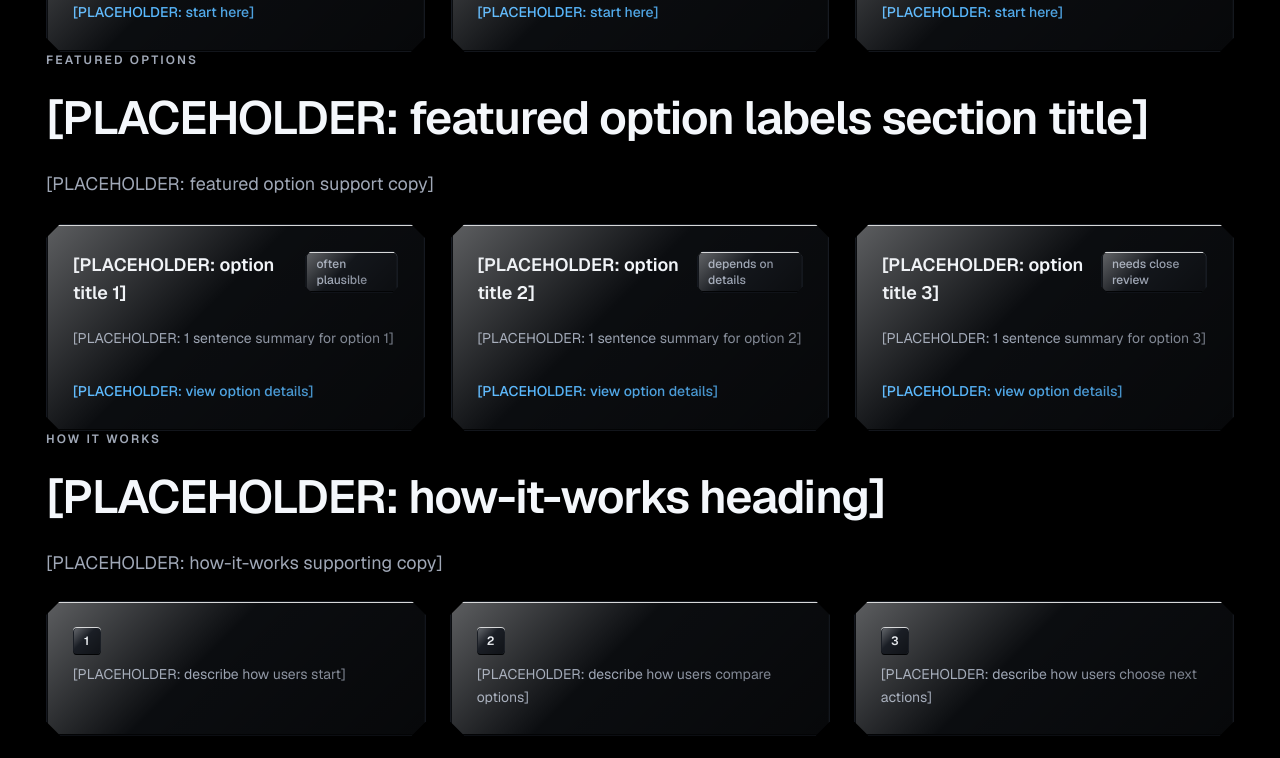
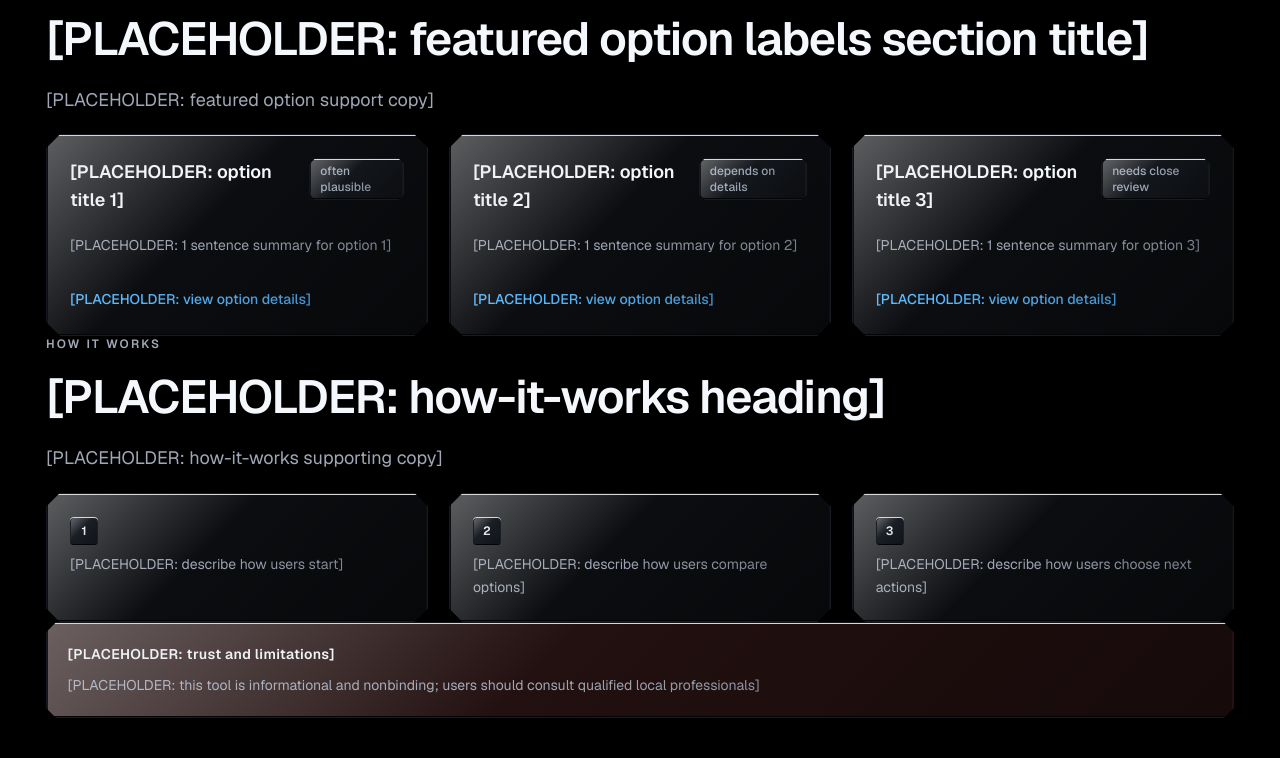
Before and after one commit to zackholtUVA/affordable-housing-library-digital.mvp, a Next.js app: page / in a window 1280 px wide. Shown: the part 1640-2398 px from the top of the page. Built offline with nearby package versions, Linux system fonts and the light colour scheme.

Commit message:
Stabilize spacing hotspots across explore, compare, and next-steps

```diff
--- a/app/compare/page.tsx
+++ b/app/compare/page.tsx
@@ -22,8 +22,8 @@ export default function ComparePage() {
     .filter((option): option is NonNullable<typeof option> => Boolean(option));
 
   return (
-    <PageShell className="space-y-[calc(var(--space-section)*0.88)]">
-      <header className="space-y-3">
+    <PageShell className="space-y-[var(--space-section)] pb-[max(0.5rem,var(--space-footer-top))]">
+      <header className="space-y-[var(--space-stack)]">
         <h1 className="text-balance text-3xl font-semibold tracking-tight md:text-4xl">
           [PLACEHOLDER: compare page heading]
         </h1>
--- a/app/explore/page.tsx
+++ b/app/explore/page.tsx
@@ -93,7 +93,7 @@ export default function ExplorePage() {
         </div>
 
         <section className="min-w-0 space-y-[var(--space-stack)]">
-          <div className="sticky-offset-ui shape-angular-md surface-3d sticky z-20 mb-2 flex min-w-0 flex-wrap items-center gap-3 border border-[var(--border)] bg-[color-mix(in_oklab,var(--surface)_95%,transparent)] p-[max(1rem,var(--space-stack))] backdrop-blur-xl">
+          <div className="sticky-offset-ui shape-angular-md surface-3d sticky z-20 mb-[var(--space-stack)] flex min-w-0 flex-wrap items-center gap-3 border border-[var(--border)] bg-[color-mix(in_oklab,var(--surface)_95%,transparent)] p-[max(1rem,var(--space-stack))] backdrop-blur-xl lg:static lg:top-auto lg:z-auto">
             <FilterChipBar filters={filters} onRemove={toggleFilter} onClear={resetFilters} />
             <button
               type="button"
--- a/app/globals.css
+++ b/app/globals.css
@@ -14,13 +14,13 @@
   --motion-distance: 10px;
   --motion-stagger: 70ms;
   --space-page-x: clamp(1.5rem, 3.6vw, 3rem);
-  --space-page-y: clamp(2.25rem, 4.4vw, 4rem);
-  --space-section: clamp(2rem, 4.2vw, 3.5rem);
-  --space-stack: clamp(1rem, 2vw, 1.6rem);
-  --space-card-pad: clamp(1.1rem, 2vw, 1.8rem);
-  --space-page-bottom: clamp(2rem, 4vw, 3.5rem);
-  --space-footer-top: clamp(1.5rem, 3vw, 2.5rem);
-  --space-footer-y: clamp(2rem, 4vw, 3.5rem);
+  --space-page-y: clamp(1.5rem, 3vw, 2.5rem);
+  --space-section: clamp(1.4rem, 2.8vw, 2.4rem);
+  --space-stack: clamp(0.85rem, 1.6vw, 1.3rem);
+  --space-card-pad: clamp(1rem, 1.8vw, 1.6rem);
+  --space-page-bottom: clamp(1rem, 2vw, 1.75rem);
+  --space-footer-top: clamp(0.5rem, 1.2vw, 1rem);
+  --space-footer-y: clamp(1.4rem, 2.8vw, 2.2rem);
   --shape-chamfer-sm: 6px;
   --shape-chamfer-md: 10px;
   --shape-chamfer-lg: 14px;
--- a/app/next-steps/page.tsx
+++ b/app/next-steps/page.tsx
@@ -13,8 +13,8 @@ import {
 
 export default function NextStepsPage() {
   return (
-    <PageShell className="space-y-[calc(var(--space-section)*0.9)]">
-      <header className="space-y-3">
+    <PageShell className="space-y-[var(--space-section)]">
+      <header className="space-y-[var(--space-stack)]">
         <h1 className="text-balance text-3xl font-semibold tracking-tight md:text-4xl">
           [PLACEHOLDER: next-step guidance heading]
         </h1>
@@ -23,7 +23,7 @@ export default function NextStepsPage() {
         </p>
       </header>
 
-      <div className="flex flex-wrap gap-2.5">
+      <div className="flex flex-wrap gap-3">
         <Button variant="secondary" size="sm" onClick={() => window.print()}>
           [PLACEHOLDER: print checklist]
         </Button>
@@ -32,7 +32,7 @@ export default function NextStepsPage() {
         </Button>
       </div>
 
-      <div className="grid gap-[var(--space-stack)] lg:grid-cols-3">
+      <div className="mt-[var(--space-stack)] grid gap-[var(--space-stack)] lg:grid-cols-3">
         <Card as="section" className="space-y-6">
           <h2 className="text-lg font-semibold">[PLACEHOLDER: suggested questions]</h2>
           <ul className="space-y-4 text-sm text-[var(--muted)]">
--- a/app/page.tsx
+++ b/app/page.tsx
@@ -10,7 +10,7 @@ import { pathways } from "@/data/pathways";
 
 export default function HomePage() {
   return (
-    <PageShell className="space-y-[calc(var(--space-section)*0.9)]">
+    <PageShell className="space-y-[var(--space-section)]">
       <LaunchHeroSection />
       <div className="fade-in">
         <IntroSection />
@@ -21,8 +21,10 @@ export default function HomePage() {
       <div className="fade-in">
         <FeaturedOptions options={housingOptions} />
       </div>
-      <div className="fade-in space-y-[calc(var(--space-stack)*0.95)]">
+      <div className="fade-in">
         <HowItWorks />
+      </div>
+      <div className="fade-in">
         <InfoCallout title="[PLACEHOLDER: trust and limitations]" tone="warning">
           [PLACEHOLDER: this tool is informational and nonbinding; users should consult qualified local professionals]
         </InfoCallout>
--- a/components/home/how-it-works.tsx
+++ b/components/home/how-it-works.tsx
@@ -4,13 +4,13 @@ import { SectionHeading } from "@/components/shared/section-heading";
 
 export function HowItWorks() {
   return (
-    <section className="space-y-[calc(var(--space-stack)*0.92)]">
+    <section className="space-y-[var(--space-stack)]">
       <SectionHeading
         eyebrow="How it works"
         title="[PLACEHOLDER: how-it-works heading]"
         description="[PLACEHOLDER: how-it-works supporting copy]"
       />
-      <div className="grid gap-[calc(var(--space-stack)*0.95)] md:grid-cols-3">
+      <div className="grid gap-[var(--space-stack)] md:grid-cols-3">
         {HOW_IT_WORKS_STEPS.map((step, index) => (
           <Card key={step} className="relative overflow-hidden">
             <span className="shape-square surface-3d mb-2 inline-flex h-7 w-7 items-center justify-center bg-[var(--surface-3)] text-xs font-semibold">
```
